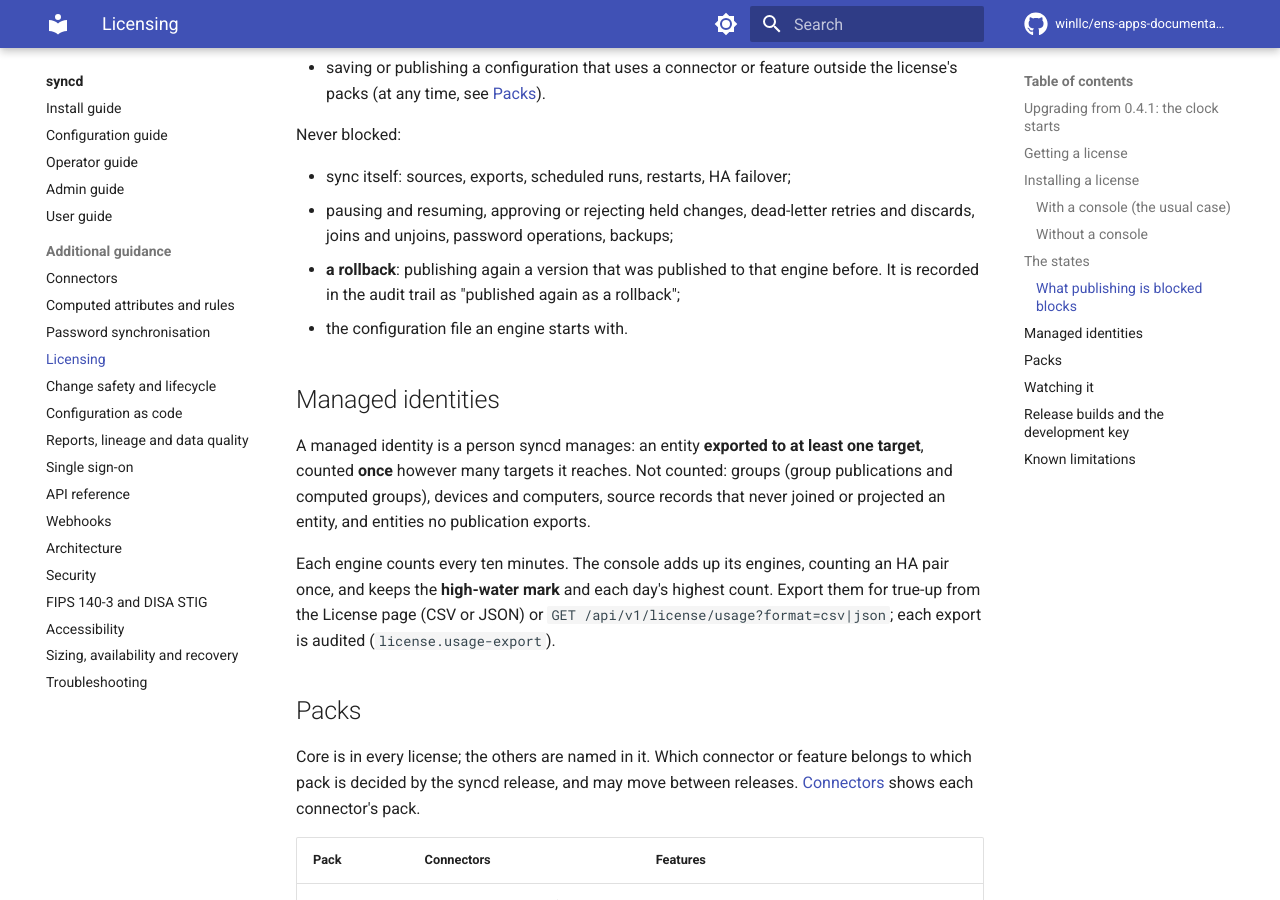
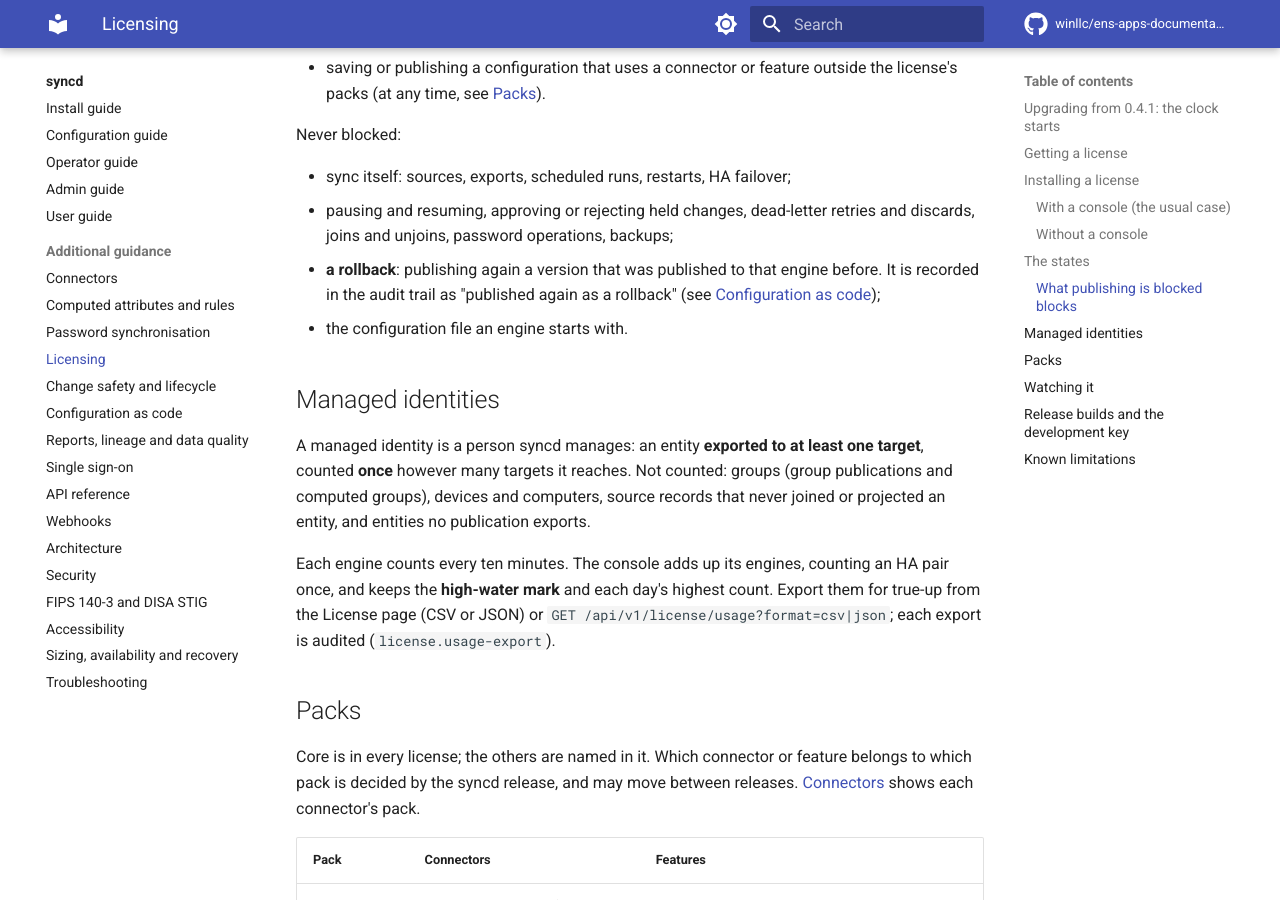
Before and after one commit to winllc/ens-apps-documentation, an MkDocs documentation site: the page built from docs/syncd/licensing.md, in a window 1280 px wide and 900 px high, scrolled down 3273 px. Built offline with MkDocs 1.6.1 and Material for MkDocs 9.7.7, drawn with Linux system fonts in a browser that asks for light colours; comment, search, counter and statistics services are not loaded.

Commit message:
syncd 0.5.0: admin and user guides, rules, configuration as code
Checked against a9d17c6. Admin guide: role assignments and scopes, the
permissions matrix from the API's rule table, the sign-in policy, consent
banner and HSTS, the License page, token limits, scoped environments,
audit filters and CSV, and the new admin commands. User guide: sign-in
changes, the Unmanaged entries and Custom functions pages, Promote with a
preview, compare showing functions and WebAssembly signatures, the
correlation changes and Excel and PDF exports. Rules: quoted attribute
names, unique_within(), and custom functions in WebAssembly. Configuration
as code: each version's own commit, publishing to strict engines, and the
license gate. Where the console README says a promoted version takes the
branch head's commit, the pages follow the code (it keeps the source's).

Co-Authored-By: Claude Opus 5.5 <noreply@anthropic.com>
Claude-Session: https://claude.ai/code/session_015i4tKYu9HNnoicm7dBSptk

```diff
--- a/docs/syncd/licensing.md
+++ b/docs/syncd/licensing.md
@@ -114,7 +114,8 @@ Never blocked:
 - pausing and resuming, approving or rejecting held changes, dead-letter retries and discards,
   joins and unjoins, password operations, backups;
 - **a rollback**: publishing again a version that was published to that engine before. It is
-  recorded in the audit trail as "published again as a rollback";
+  recorded in the audit trail as "published again as a rollback" (see
+  [Configuration as code](config-as-code.md#the-license));
 - the configuration file an engine starts with.
 
 ## Managed identities
@@ -142,7 +143,7 @@ each connector's pack.
 | Cloud and SaaS | Microsoft Entra ID, SCIM 2.0, REST and OData, Workday, SAP SuccessFactors, UKG Pro | Entra ID certificate, federated and managed-identity sign-in |
 | Password Sync | | Capture agents, self-service, password delivery, initial passwords, password key and agent CA rotation |
 | High Availability | | Active/passive pairs, with the PostgreSQL, file and Kubernetes Lease backends |
-| Extensibility | | Custom functions in WebAssembly |
+| Extensibility | | [Custom functions in WebAssembly](rules.md#custom-functions-in-webassembly) |
 
 What the license does not include is **locked**: the console's editor marks the connector type
 and won't add one, the Studio marks WebAssembly functions, validation names the setting and its
```
Also changed, not shown: docs/syncd/user-guide.md (+2 -1 lines).
